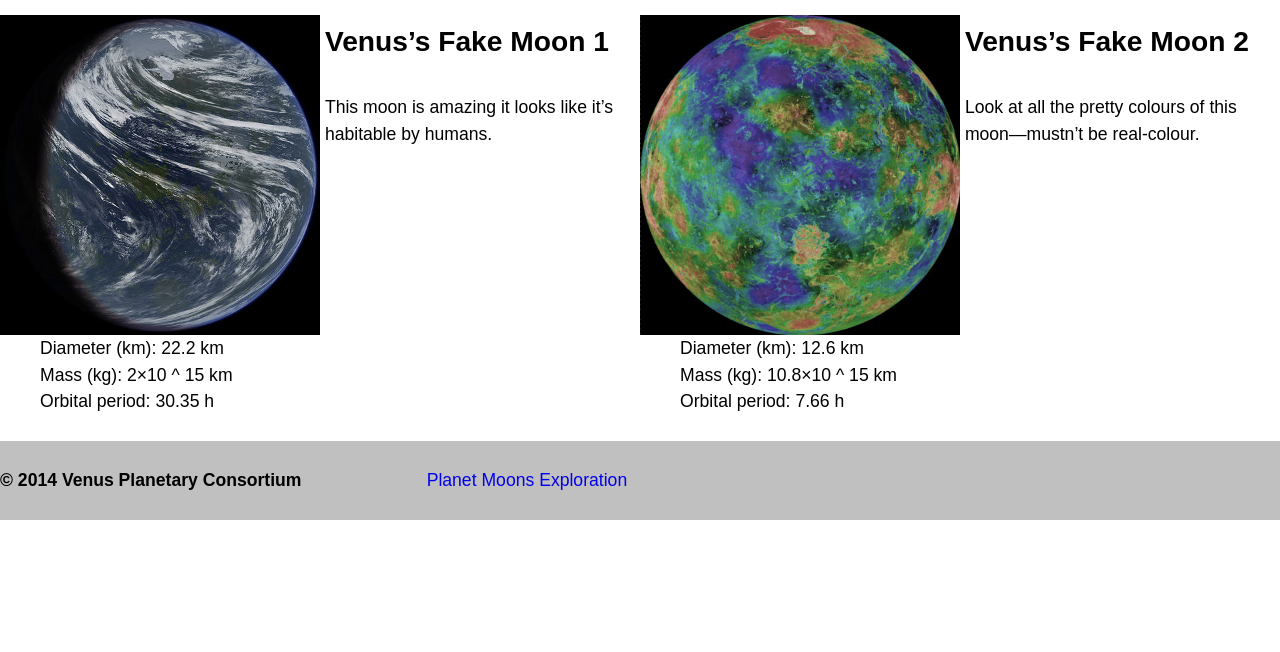
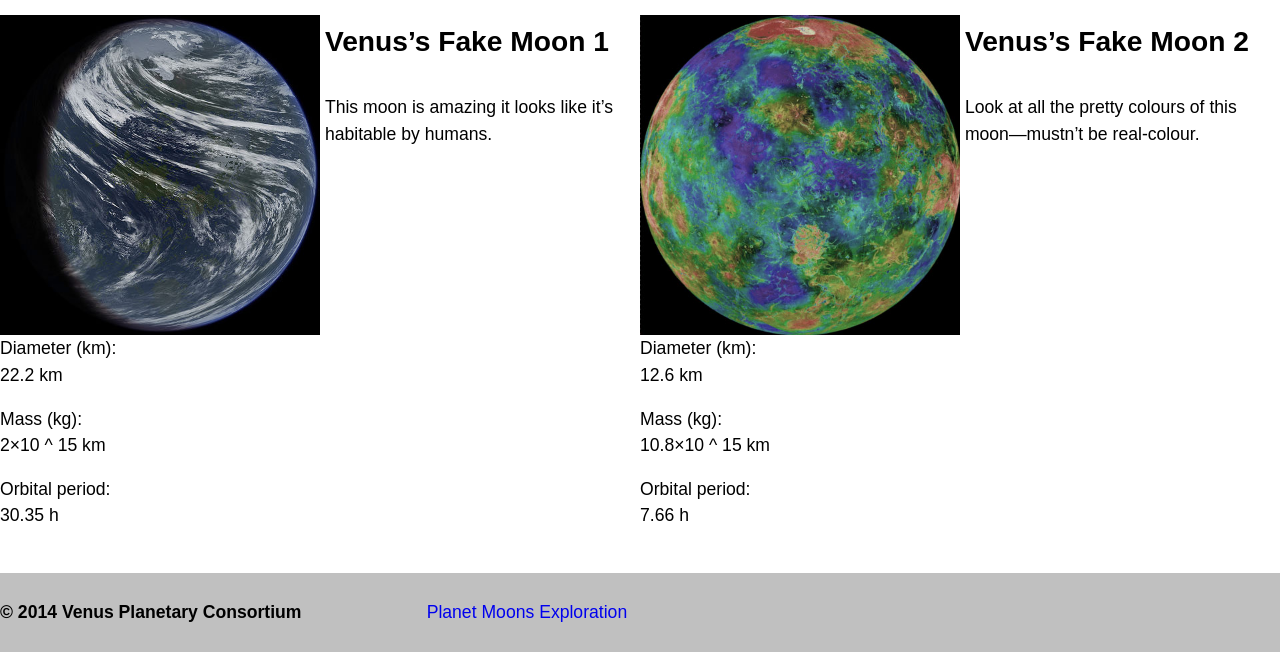
Before and after one commit to anthonyaubrey/dsn1675-planet-website, a plain HTML site: page moon.html in a window 1280 px wide. Shown: the part 196-848 px from the top of the page. Before the commit the page ends 800 px from the top, so only its background shows below. Drawn offline with Linux system fonts and the light colour scheme.

Commit message:
Added dl lists for specs moons

```diff
--- a/moon.html
+++ b/moon.html
@@ -40,11 +40,14 @@
       <p>This moon is amazing it looks like it’s habitable by humans.</p>
   </div>
   <div>
-    <ul>
-      <li>Diameter (km): 22.2 km</li>
-      <li>Mass (kg): 2×10 ^ 15 km</li>
-      <li>Orbital period: 30.35 h</li>
-    </ul>
+    <dl>
+      <dt>Diameter (km):</dt>
+        <dd> 22.2 km</dd>
+      <dt>Mass (kg):</dt>
+        <dd> 2×10 ^ 15 km</dd>
+      <dt>Orbital period:</dt>
+        <dd> 30.35 h</dd>
+    </dl>
   </div>
 </div>
 
@@ -57,11 +60,14 @@
     <p>Look at all the pretty colours of this moon—mustn’t be real-colour.</p>
   </div>
   <div>
-    <ul>
-      <li>Diameter (km): 12.6 km</li>
-      <li>Mass (kg): 10.8×10 ^ 15 km</li>
-      <li>Orbital period: 7.66 h</li>
-    </ul>
+    <dl>
+      <dt>Diameter (km):</dt>
+         <dd>12.6 km</dd>
+      <dt>Mass (kg):</dt>
+         <dd>10.8×10 ^ 15 km</dd>
+      <dt>Orbital period:</dt>
+         <dd>7.66 h</dd>
+    </dl>
   </div>
 </div>
 </div>
```
